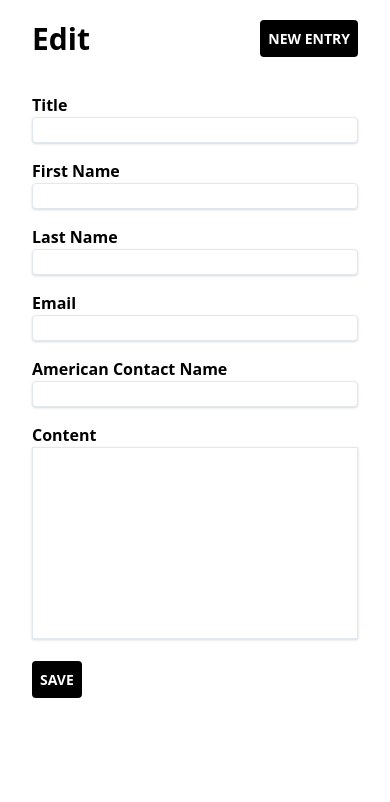
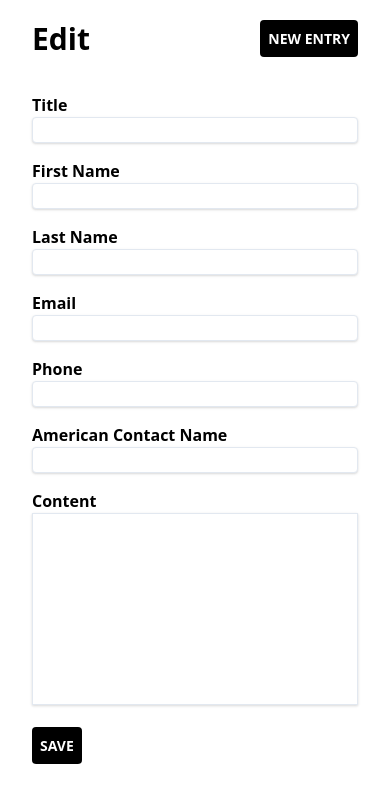
Before and after one commit to decoderzhub/gutrod, a Next.js app: page /entry/edit/1 in a window 390 px wide. Shown: the top 802 px of the page. Built offline with nearby package versions, Linux system fonts and the light colour scheme.

Commit message:
add phone to edit form

```diff
--- a/components/edit-entry-form/index.tsx
+++ b/components/edit-entry-form/index.tsx
@@ -117,9 +117,22 @@ export default function EntryForm() {
           id="email"
           className="shadow border rounded w-full"
           type="email"
-          name="firstname"
+          name="email"
           value={_email}
           onChange={(e) => setEmail(e.target.value)}
+        />
+      </div>
+      <div className="my-4">
+        <label htmlFor="phone">
+          <h3 className="font-bold">Phone</h3>
+        </label>
+        <input
+          id="phone"
+          className="shadow border rounded w-full"
+          type="text"
+          name="phone"
+          value={_phone}
+          onChange={(e) => setPhone(e.target.value)}
         />
       </div>
       <div className="my-4">
```
